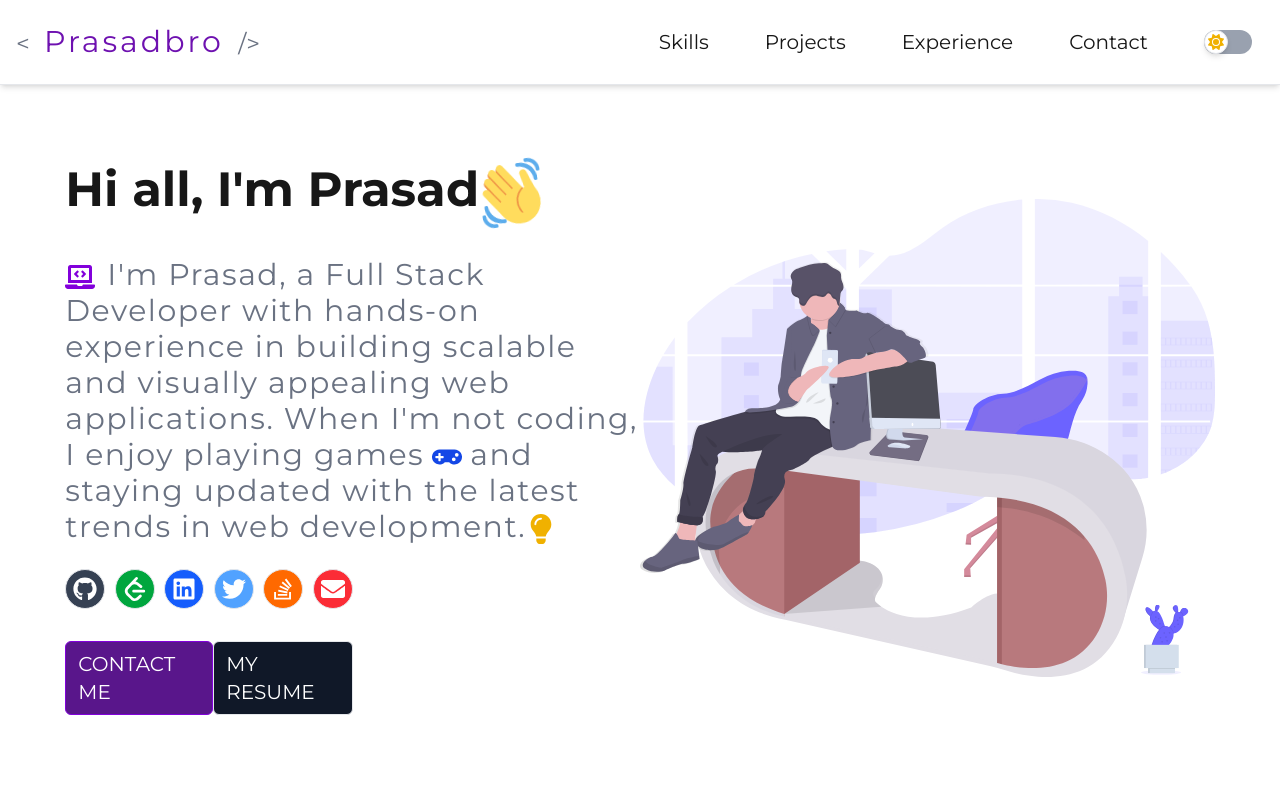
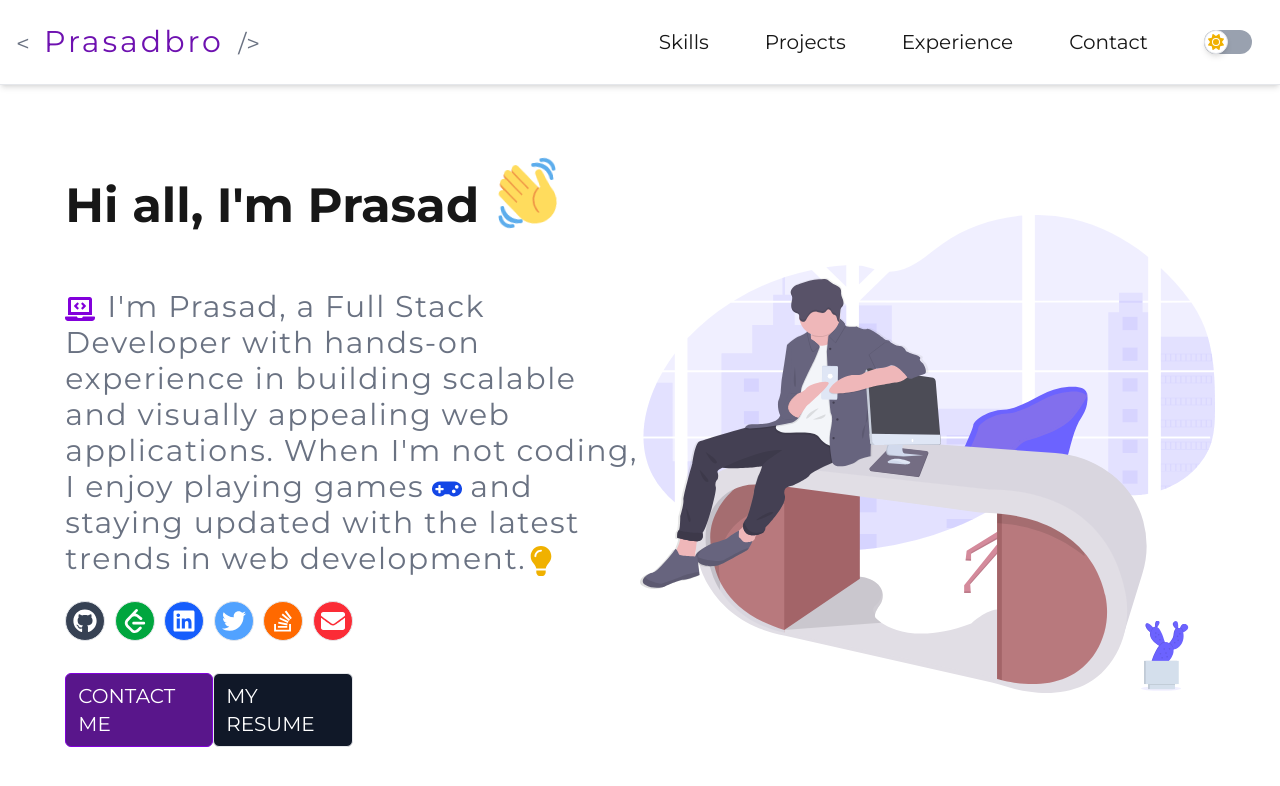
Before and after one commit to PrasadBroo/PrasadBroo.github.io, a Next.js app: page / in a window 1280 px wide. Shown: the top 786 px of the page. Built offline with nearby package versions, Linux system fonts and the light colour scheme.

Commit message:
Update LandingSection styles to improve layout by adding margin and bottom spacing to the hand image for better visual alignment.

```diff
--- a/src/sections/LandingSection.tsx
+++ b/src/sections/LandingSection.tsx
@@ -73,7 +73,7 @@ export default function LandingSection() {
         <h1 className=" font-extrabold text-3xl md:text-5xl  text-center md:text-left">
           Hi all, I&apos;m Prasad
           <motion.img
-            className=" h-12 w-12 lg:h-16 lg:w-16 inline-block"
+            className=" h-12 w-12 lg:h-16 lg:w-16 inline-block ml-4 mb-8"
             src="images/hand.png"
             alt="hand"
             initial={{ rotate: 0 }}
```
